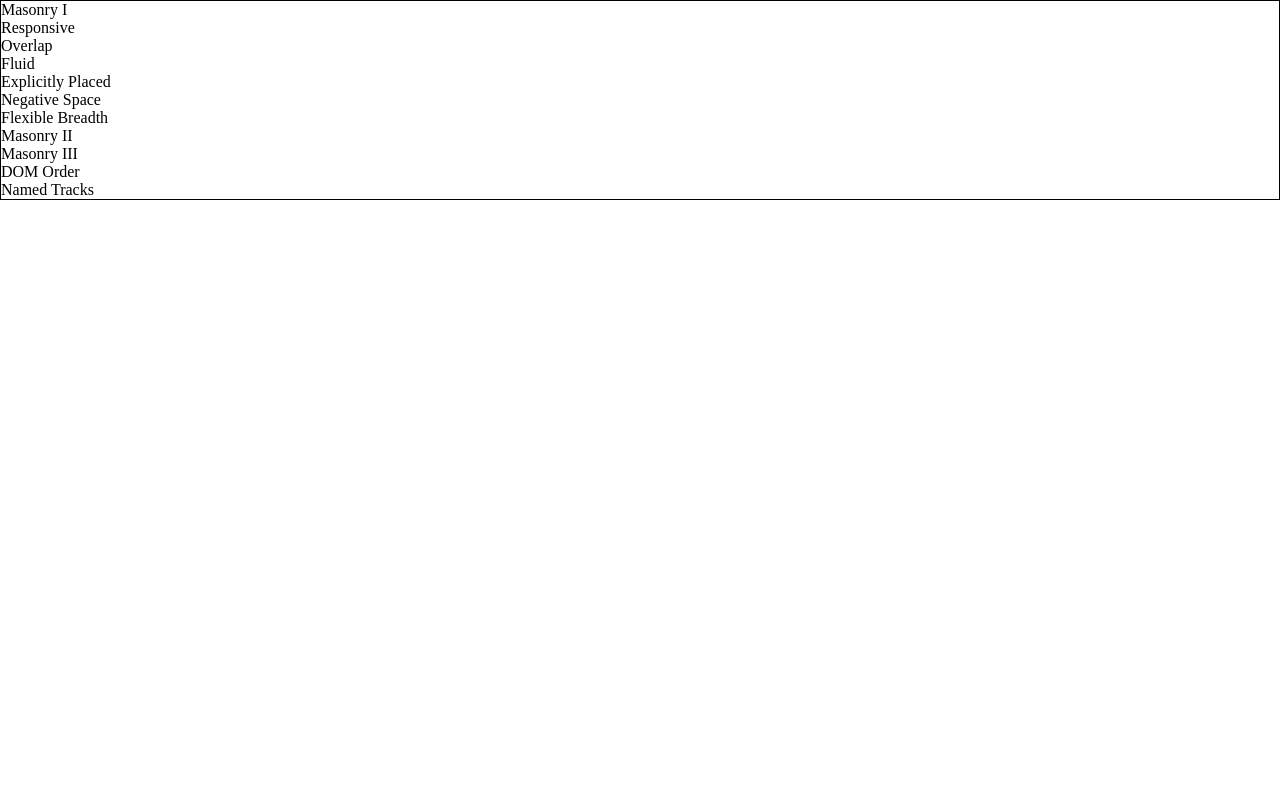
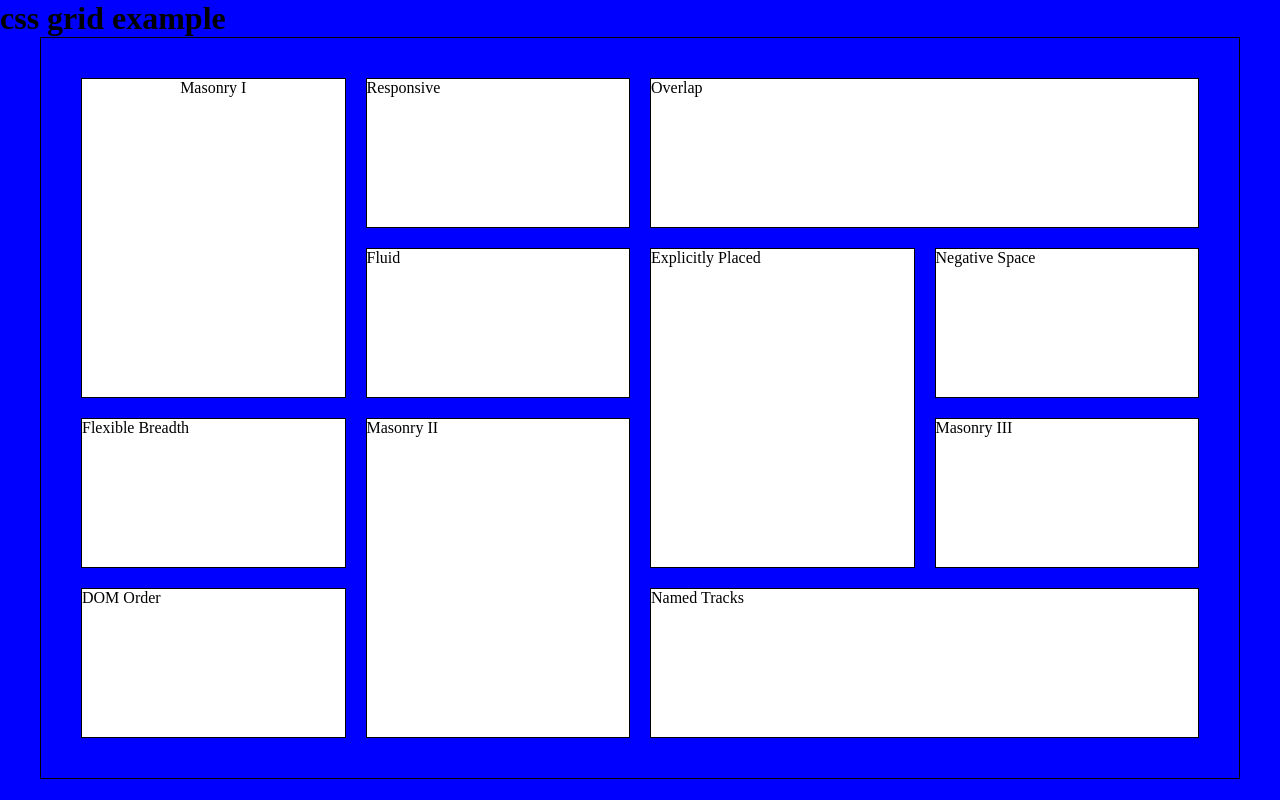
Before and after one commit to niniast/grid, a plain HTML site: page index.html in a window 1280 px wide. Drawn offline with Linux system fonts and the light colour scheme.

Commit message:
have done some important parties

```diff
--- a/index.html
+++ b/index.html
@@ -5,7 +5,8 @@
     <link rel="stylesheet" href="style.css" />
     <title>title</title>
   </head>
-  <body>
+  <body class="container">
+    <h1>css grid example</h1>
     <div class="parent">
       <div class="box1">Masonry I</div>
 
--- a/style.css
+++ b/style.css
@@ -3,8 +3,98 @@
   padding: 0;
   box-sizing: border-box;
 }
-
+.container {
+  max-width: 1500px;
+  margin: 0 auto;
+  padding: 0, 16px;
+  background-color: blue;
+}
 .parent {
   display: grid;
   border: 1px solid;
+  grid-template-columns: 1fr 1fr 1fr 1fr;
+  grid-auto-rows: 150px;
+  gap: 20px;
+  padding: 40px;
+  max-width: 1200px;
+  margin: auto;
 }
+.box1 {
+  border: 1px solid;
+  grid-row-start: 1;
+  grid-row-end: 3;
+  text-align: center;
+  background-color: white;
+}
+.box2 {
+  border: 1px solid;
+
+  background-color: white;
+}
+.box3 {
+  border: 1px solid;
+  grid-column: span 2;
+
+  background-color: white;
+}
+
+.box4 {
+  border: 1px solid;
+  grid-column-start: ;
+  grid-column-end: ;
+
+  background-color: white;
+}
+
+.box5 {
+  border: 1px solid;
+  grid-row: span 2;
+
+  background-color: white;
+}
+
+.box6 {
+  border: 1px solid;
+  grid-column-start: ;
+  grid-column-end: ;
+
+  background-color: white;
+}
+
+.box7 {
+  border: 1px solid;
+  grid-column-start: ;
+  grid-column-end: ;
+
+  background-color: white;
+}
+
+.box8 {
+  border: 1px solid;
+  grid-row: span 2;
+
+  background-color: white;
+}
+
+.box9 {
+  border: 1px solid;
+  grid-column-start: ;
+  grid-column-end: ;
+
+  background-color: white;
+}
+
+.box10 {
+  border: 1px solid;
+  grid-column-start: ;
+  grid-column-end: ;
+
+  background-color: white;
+}
+
+.box11 {
+  border: 1px solid;
+  grid-column: span 2;
+
+  background-color: white;
+}
```
